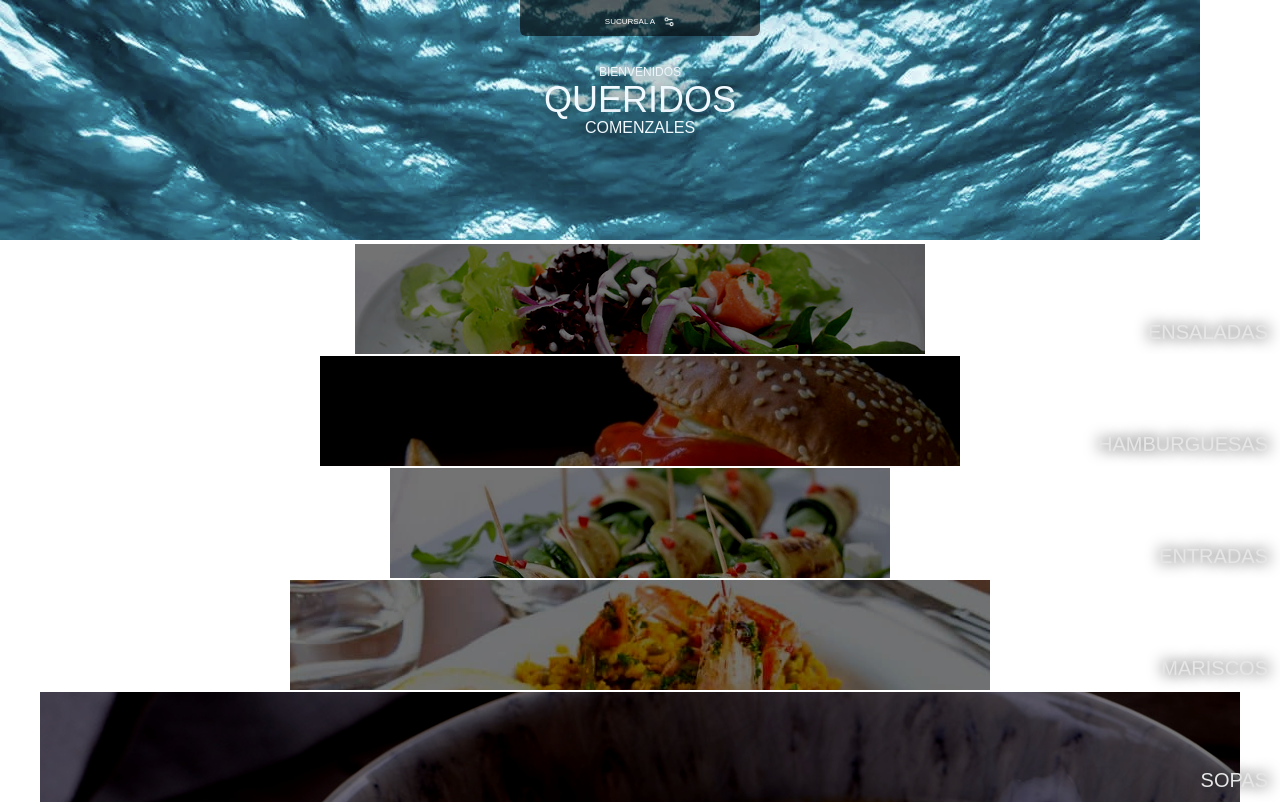
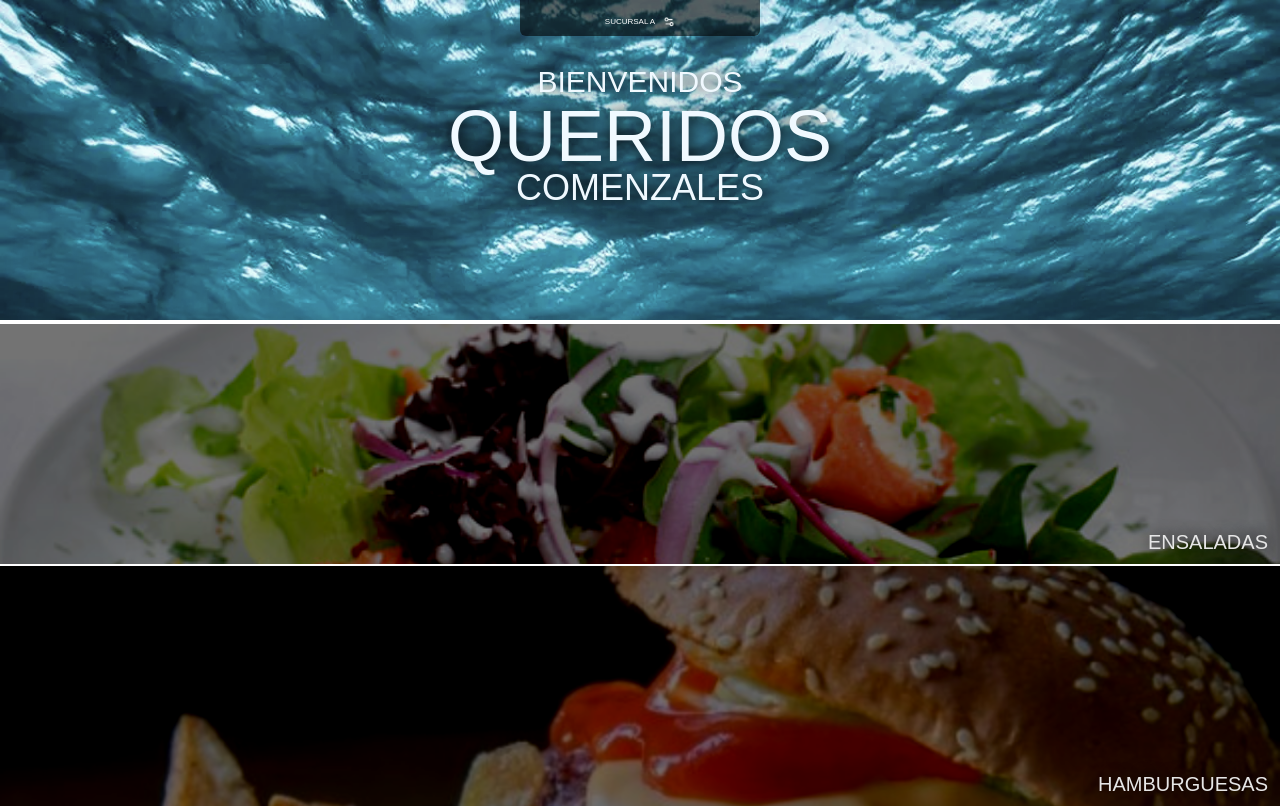
Before and after one commit to Sanchezguidorl/demo-carta-digital-moderna, a Next.js app: page / in a window 1280 px wide. Shown: the top 808 px of the page. Built offline with nearby package versions, Linux system fonts and the light colour scheme; a web font is replaced by a local one.

Commit message:
Add:Se agrega responsividad para computadoras

```diff
--- a/app/layout.tsx
+++ b/app/layout.tsx
@@ -18,7 +18,7 @@ export default function RootLayout({
   children: React.ReactNode;
 }>) {
   return (
-    <html lang="es" className="bg-red max-h-[100vh] overflow-scroll text-white">
+    <html lang="es" className="bg-red max-h-[100vh] w-full overflow-scroll text-white">
       <body className={`${Antiqua.className} h-full relative`}>{children}</body>
     </html>
   );
--- a/app/src/infraestructure/components/layouts/categories/CategoryItem.tsx
+++ b/app/src/infraestructure/components/layouts/categories/CategoryItem.tsx
@@ -7,10 +7,10 @@ import Link from 'next/link';
 function CategoryItem({categoryItemProps}:{categoryItemProps:CategoryItemType}) {
   return (
     <li className='w-full text-shadow' id='CardItem'>
-        <Link className=" overflow-hidden relative flex justify-center items-center h-[110px] uppercase brightness-90 hover:brightness-125" href={"/pages/platos"}>
+        <Link className=" overflow-hidden relative flex justify-center items-center h-[110px] sm:h-[200px] md:h-[240px] uppercase brightness-90 hover:brightness-125" href={"/pages/platos"}>
         <Image
           src={categoryItemProps.image}
-          className='img-card transition-all duration-700 absolute brightness-50 hover:saturate-100 contrast-125 hover:contrast-125 -top-16'
+          className='img-card transition-all duration-700 absolute brightness-50 hover:saturate-100 contrast-125 hover:contrast-125 -top-16 w-full md:-mt-20'
           alt=''
         />
       <p className=' absolute z-10 text-right bottom-2 right-3 text-xl'>{categoryItemProps.title}</p>
--- a/app/src/infraestructure/components/layouts/header/Header.tsx
+++ b/app/src/infraestructure/components/layouts/header/Header.tsx
@@ -5,16 +5,16 @@ import OptionsSucursal from "./OptionsSucursal";
 
 function Header() {
   return (
-    <header className="overflow-hidden bg-red h-[30vh] sticky top-0 z-20 uppercase">
+    <header className="overflow-hidden bg-red h-[30vh] w-full md:h-[40vh] sticky top-0 left-0 z-20 uppercase bg-red-600">
       <OptionsSucursal />
       <div id="TitleContainer" className=" absolute w-full text-center top-16 z-10">
         <h1 className="  text-sky-50 text-shadow">
-          <p className=" text-xs">BIENVENIDOS</p>
-          <p className="text-4xl">QUERIDOS</p>
-          <p className=" -m-1">COMENZALES</p>
+          <p className=" text-xs md:text-3xl">BIENVENIDOS</p>
+          <p className="text-4xl md:text-7xl">QUERIDOS</p>
+          <p className=" -m-1 md:text-4xl">COMENZALES</p>
         </h1>
       </div>
-      <Image src={HeaderImage} className=" contrast-125 saturate-50" alt="" />
+      <Image src={HeaderImage} className=" contrast-125 saturate-50 w-full  m-auto" alt="" />
     </header>
   );
 }
```
